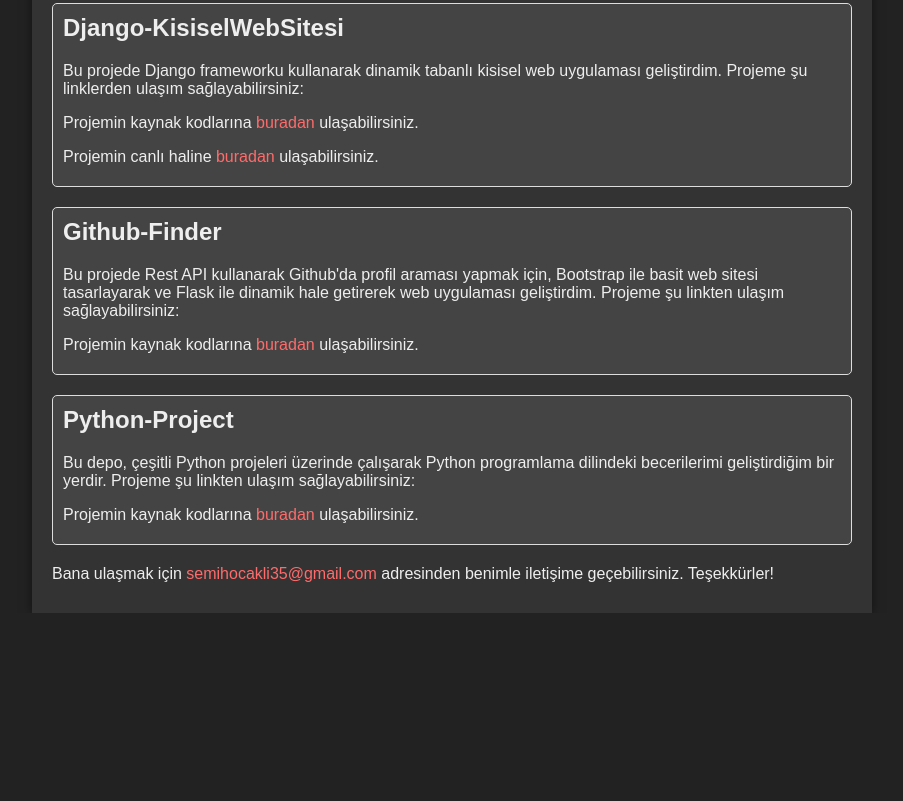
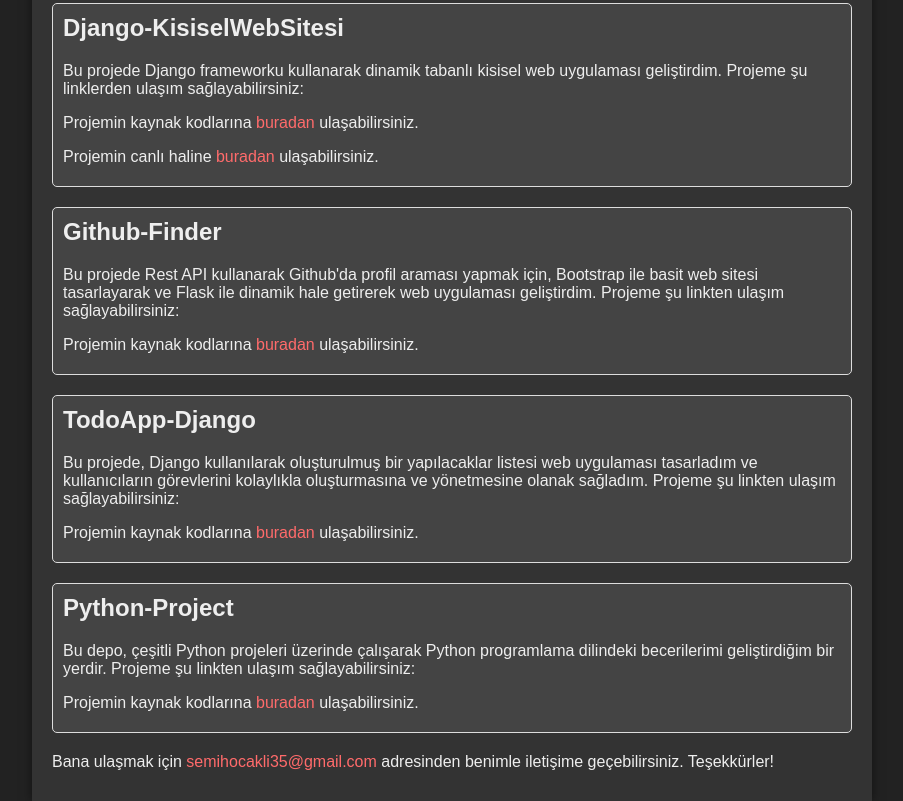
Before and after one commit to Semihocakli/Semihocakli.github.io, a plain HTML site: page index.html in a window 1280 px wide. Shown: the part 727-1528 px from the top of the page, without its empty margins (188-1091 px from the left). Before the commit the page ends 1340 px from the top, so only its background shows below. Drawn offline with Linux system fonts and the light colour scheme.

Commit message:
Update index.html

```diff
--- a/index.html
+++ b/index.html
@@ -86,21 +86,21 @@
 				<div class="project">
 					<h2>MediumClone</h2>
 					<p>Bu projede Bootstrap teknolojisini kullanarak bir clone web uygulaması geliştirdim. Projeme şu linklerden ulaşım sağlayabilirsiniz:</p>
-                    <p>Projemin kaynak kodlarına <a href="https://github.com/Semihocakli/Bolumsonucalismalarim/tree/main/005-BootStrap-2" target="_blank" rel="noopener noreferrer">buradan</a> ulaşabilirsiniz.</p>
+                    <p>Projemin kaynak kodlarına <a href="https://github.com/Semihocakli/web-dev-course-project/tree/main/005-MediumClone" target="_blank" rel="noopener noreferrer">buradan</a> ulaşabilirsiniz.</p>
                     <p>Projemin canlı haline <a href="https://mdclone.netlify.app/" target="_blank" rel="noopener noreferrer">buradan</a> ulaşabilirsiniz.</p>
 				</div>
 
 				<div class="project">
 					<h2>FiverrClone</h2>
 					<p>Bu projede Bootstrap teknolojisini kullanarak bir clone web uygulaması geliştirdim. Projeme şu linklerden ulaşım sağlayabilirsiniz:</p>
-                    <p>Projemin kaynak kodlarına <a href="https://github.com/Semihocakli/Bolumsonucalismalarim/tree/main/006-BootStrap-3" target="_blank" rel="noopener noreferrer">buradan</a> ulaşabilirsiniz.</p>
+                    <p>Projemin kaynak kodlarına <a href="https://github.com/Semihocakli/web-dev-course-project/tree/main/006-FiverrClone" target="_blank" rel="noopener noreferrer">buradan</a> ulaşabilirsiniz.</p>
                     <p>Projemin canlı haline <a href="https://fiverrclonebsc3.netlify.app/" target="_blank" rel="noopener noreferrer">buradan</a> ulaşabilirsiniz.</p>
 				</div>
 
                 <div class="project">
 					<h2>Django-KisiselWebSitesi</h2>
 					<p>Bu projede Django frameworku kullanarak dinamik tabanlı kisisel web uygulaması geliştirdim. Projeme şu linklerden ulaşım sağlayabilirsiniz:</p>
-                    <p>Projemin kaynak kodlarına <a href="https://github.com/Semihocakli/Bolumsonucalismalarim/tree/main/008-django-1" target="_blank" rel="noopener noreferrer">buradan</a> ulaşabilirsiniz.</p>
+                    <p>Projemin kaynak kodlarına <a href="https://github.com/Semihocakli/web-dev-course-project/tree/main/008-django-1" target="_blank" rel="noopener noreferrer">buradan</a> ulaşabilirsiniz.</p>
                     <p>Projemin canlı haline <a href="https://bolumsonu-bs-so.netlify.app/" target="_blank" rel="noopener noreferrer">buradan</a> ulaşabilirsiniz.</p>
 				</div>
 
@@ -108,6 +108,12 @@
 					<h2>Github-Finder</h2>
 					<p>Bu projede Rest API kullanarak Github'da profil araması yapmak için, Bootstrap ile basit web sitesi tasarlayarak ve Flask ile dinamik hale getirerek web uygulaması geliştirdim. Projeme şu linkten ulaşım sağlayabilirsiniz:</p>
                     <p>Projemin kaynak kodlarına <a href="https://github.com/Semihocakli/Github-Finder" target="_blank" rel="noopener noreferrer">buradan</a> ulaşabilirsiniz.</p>
+				</div>
+
+		 <div class="project">
+					<h2>TodoApp-Django</h2>
+					<p>Bu projede, Django kullanılarak oluşturulmuş bir yapılacaklar listesi web uygulaması tasarladım ve kullanıcıların görevlerini kolaylıkla oluşturmasına ve yönetmesine olanak sağladım. Projeme şu linkten ulaşım sağlayabilirsiniz:</p>
+                    <p>Projemin kaynak kodlarına <a href="https://github.com/Semihocakli/TodoApp-Django" target="_blank" rel="noopener noreferrer">buradan</a> ulaşabilirsiniz.</p>
 				</div>
 
                 <div class="project">
```
